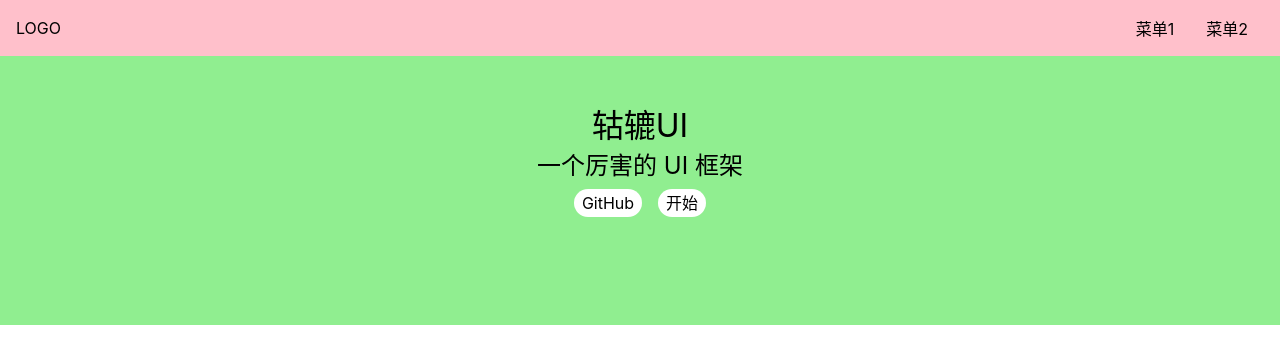
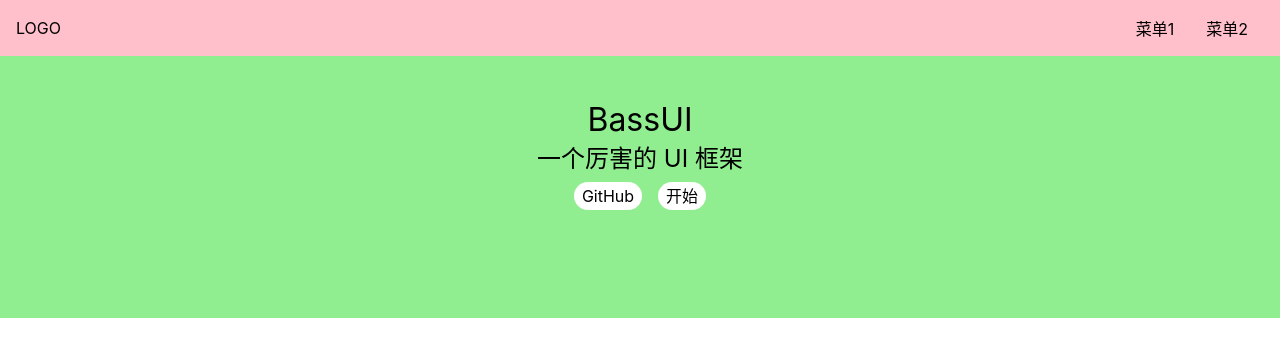
Before and after one commit to FuZhouJohn/bass-ui-vue3, a Vue app: page / in a window 1280 px wide. Shown: the top 364 px of the page. Built offline with nearby package versions, Linux system fonts and the light colour scheme.

Commit message:
官网框架搭建

```diff
--- a/src/components/Home.vue
+++ b/src/components/Home.vue
@@ -2,7 +2,7 @@
   <div>
     <TopNav/>
     <div class="banner">
-      <h1>轱辘UI</h1>
+      <h1>BassUI</h1>
       <h2>一个厉害的 UI 框架</h2>
       <p class="actions">
         <a href="https://github.com/FuZhouJohn/bass-ui-vue3">GitHub</a>
```
